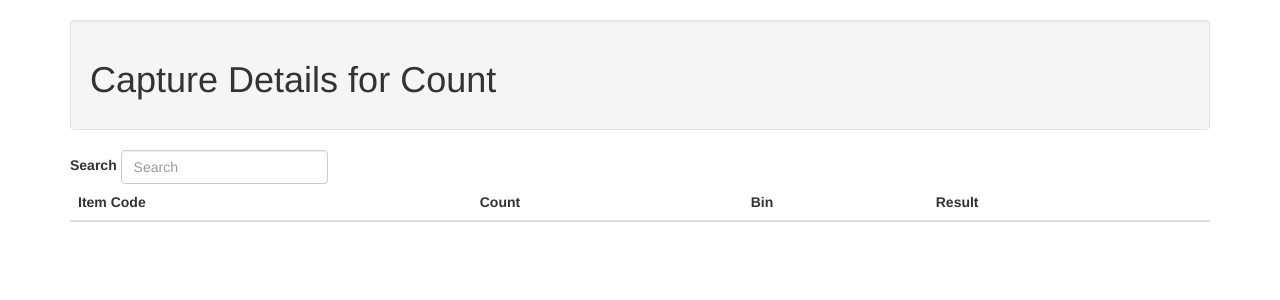
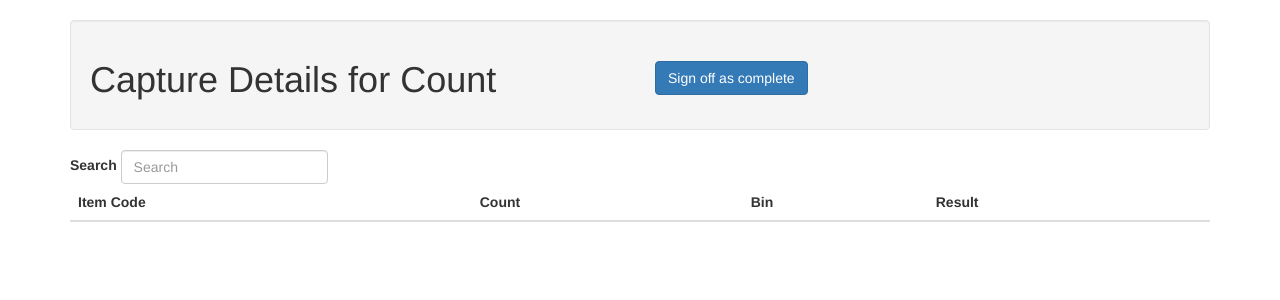
Before and after one commit to alongordon/toggle-service, a Django app: template inventit/templates/inventit/capture.html in a window 1280 px wide. Shown: the part 52-352 px from the top of the page. Run offline with Django 3.2, Linux system fonts and the light colour scheme; the template is opened without the code that fills it, so the values that code supplies are empty; some libraries are stand-ins or nearby versions.

Commit message:
Sign off as complete

```diff
--- a/inventit/models.py
+++ b/inventit/models.py
@@ -17,6 +17,9 @@ class CountHeader(models.Model):
 
 class Team(models.Model):
     name = models.CharField(max_length=100)
+    count_1_sign_off = models.BooleanField(default=False)
+    count_2_sign_off = models.BooleanField(default=False)
+    count_3_sign_off = models.BooleanField(default=False)
 
     def __str__(self):
         return self.name
--- a/inventit/templates/inventit/capture.html
+++ b/inventit/templates/inventit/capture.html
@@ -4,13 +4,16 @@
 
 <div class="row">
 	<div class="col-md-12">
-		<div class="well">
+		<div class="well" style="position: relative">
 			<h1>Capture Details for Count {{count}}</h1>
 			<p>
 				{% for count_header in count_headers %}
 				  {{count_header.count_date}} - {{count_header.description}} <br />
 				{% endfor %}
 			</p>
+            <div class="col-md-6" style="position: absolute; right: 0; top: 40px">
+                <a class="btn btn-primary" onclick="signOff({{ count }})">Sign off as complete</a>
+            </div>
 		</div>
 	</div>
 </div>
@@ -72,4 +75,15 @@
 	</div>
 </div>
 
+<script type="text/javascript">
+    async function signOff(count){
+        if (window.confirm("By clicking OK you are confirming that this count is complete and all\n" +
+            "items without a count value should be set to zero")) {
+            await fetch(`/sign_off/${count}/`, {
+                method: 'POST',
+                credentials: "same-origin",
+            })
+        }
+    }
+</script>
 {% endblock %}
--- a/toggle/urls.py
+++ b/toggle/urls.py
@@ -14,8 +14,10 @@ Including another URLconf
     2. Import the include() function: from django.conf.urls import url, include
     3. Add a URL to urlpatterns:  url(r'^blog/', include(blog_urls))
 """
+from django.urls import path
 from django.conf.urls import url
 from django.contrib import admin
+
 from inventit import views
 
 urlpatterns = [
@@ -27,4 +29,5 @@ urlpatterns = [
     url(r'^save_data/', views.save_data, name='save_data'),
     url(r'^save_count_summary/', views.save_count_summary, name='save_count_summary'),
     url(r'^export', views.export, name='export'),
+    path('sign_off/<int:count>/', views.sign_off, name='sign_off'),
 ]
```
Also changed, not shown: inventit/views.py (+33 -0 lines), inventit/migrations/0011_auto_20201019_1106.py (added).
